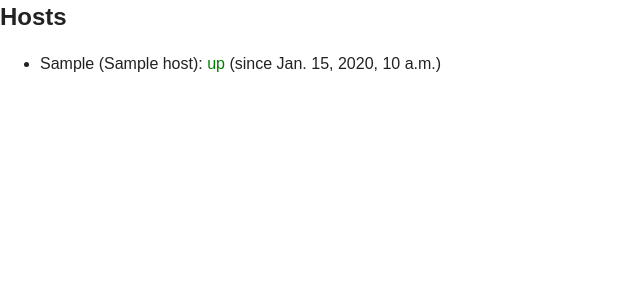
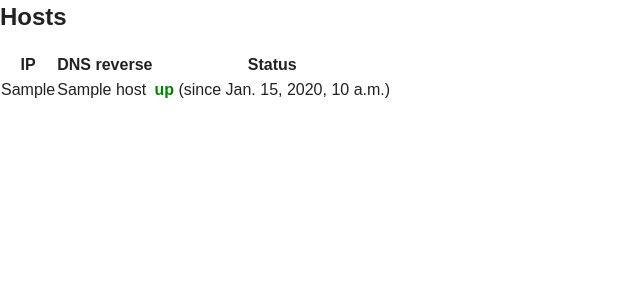
Before and after one commit to kapsiry/vahti, a Django app: page / in a window 1280 px wide. Shown: the part 20-320 px from the top of the page, without its empty margins (0-640 px from the left). Run offline with Django 3.2, Linux system fonts and the light colour scheme; tables that the repository leaves empty hold one stand-in row (values such as "Sample post").

Commit message:
Convert to table form

```diff
--- a/vahti/static/css/style.css
+++ b/vahti/static/css/style.css
@@ -1,9 +1,13 @@
-li.up .status {
+.up .status {
     color: green;
 }
-li.down .status {
+.down .status {
     color: red;
 }
-li.unknown .status {
+.unknown .status {
     color: gray;
 }
+
+.status {
+    font-weight: bold;
+}
--- a/vahti/templates/hostmonitor/host_list.html
+++ b/vahti/templates/hostmonitor/host_list.html
@@ -4,9 +4,17 @@
 {% block content %}
     <h2>Hosts</h2>
     {% if object_list %}
-    <ul>
+    <table>
+    <tr>
+      <th>IP</th>
+      <th>DNS reverse</th>
+      <th>Status</th>
+    </tr>
     {% for host in object_list %}
-            <li class="{{ host.up|isup }}">{{ host }}:
+      <tr class="{{ host.up|isup }}">
+        <td>{{ host.ip }}</td>
+        <td>{{ host.name }}</td>
+        <td>
           <span class="status">{{ host.up|isup }}</span>
           {% if host.up %}
             (since {{host.up_since}})
@@ -17,9 +25,10 @@
               (never up before)
             {% endif %}
           {% endif %}
-            </li>
+        </td>
+      </tr>
     {% endfor %}
-    </ul>
+    </table>
     {% else %}
     <p>No hosts. Use <code>manage.py addhost</code> to add hosts to monitor.</p>
     {% endif %}
```
Lines whose indentation alone changed are shown as unchanged.
